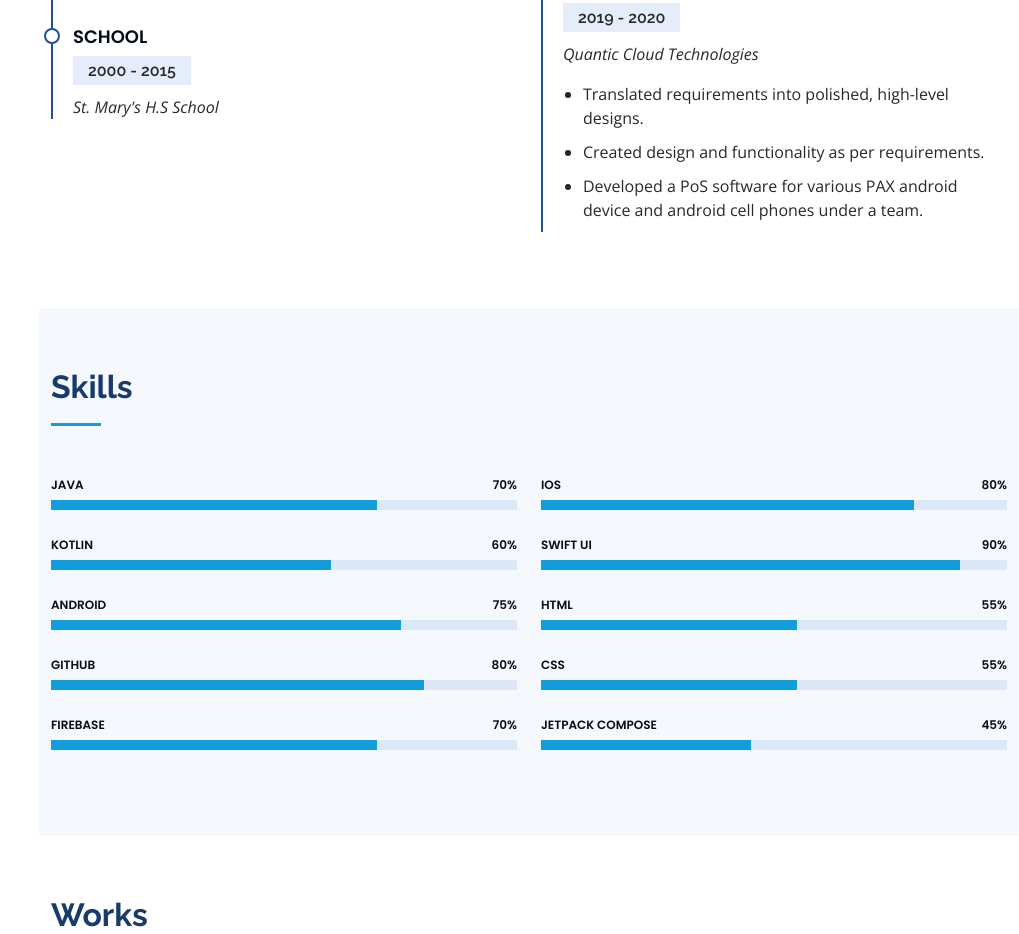
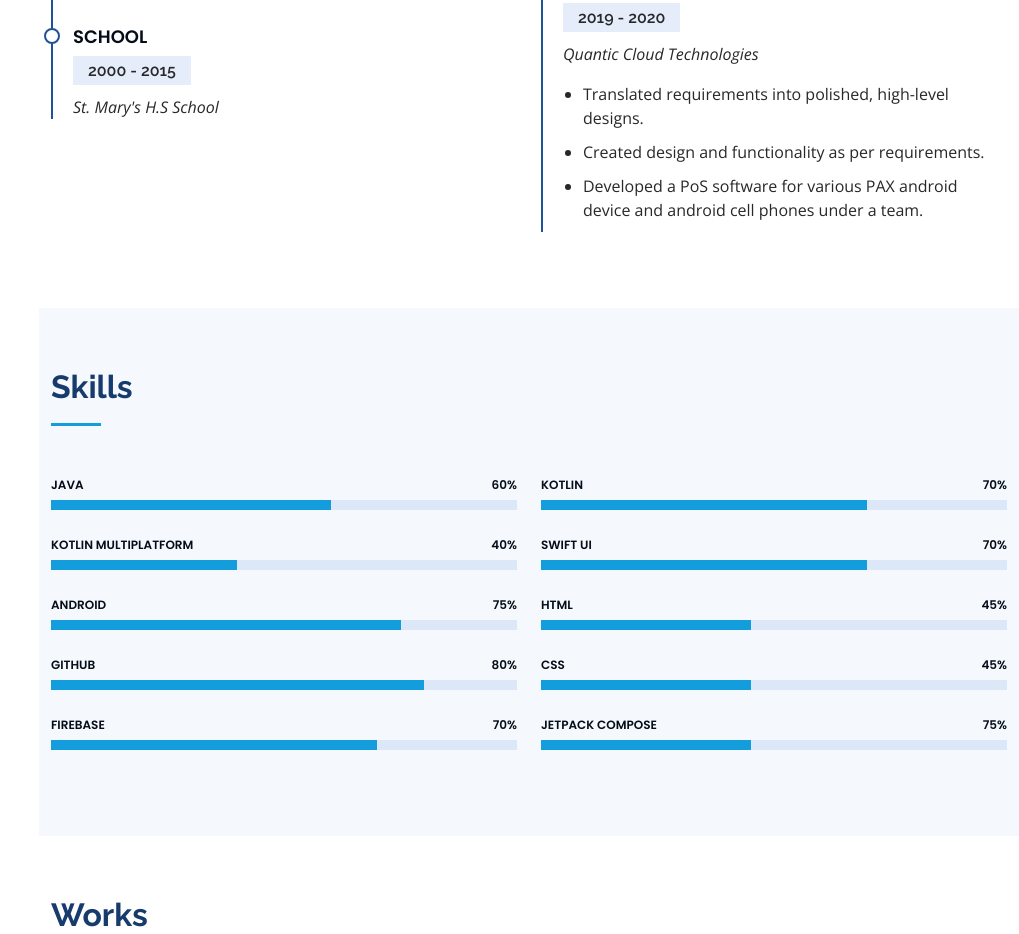
Before and after one commit to sjainTongya/myPortfolio, a plain HTML site: page index.html in a window 1280 px wide. Shown: the part 1436-2370 px from the top of the page, without its empty margins (261-1280 px from the left). Drawn offline with nearby package versions, Linux system fonts and the light colour scheme; a script that the page names is missing; files whose address does not match are found by name.

Commit message:
Update index.html

```diff
--- a/index.html
+++ b/index.html
@@ -51,21 +51,21 @@
             <div class="social-links mt-3 text-center">
                 <!--          <a href="#" class="twitter"><i class="bx bxl-twitter"></i></a>-->
                 <!--          <a href="#" class="facebook"><i class="bx bxl-facebook"></i></a>-->
-                <a href="#" class="phone"><i class="bx bxs-phone"></i></a>
+                <a href="#8839331967" class="phone"><i class="bx bxs-phone"></i></a>
                 <a href="https://www.instagram.com/shraddha___jain/" class="instagram"><i class="bx bxl-instagram"></i></a>
-                <a href="#" class="google-plus"><i class="bx bxl-skype"></i></a>
-                <a href="#" class="linkedin"><i class="bx bxl-linkedin"></i></a>
+                <a href="#live:shraddhatongya97" class="google-plus"><i class="bx bxl-skype"></i></a>
+                <a href="https://www.linkedin.com/in/shraddha-jain-010001011/" class="linkedin"><i class="bx bxl-linkedin"></i></a>
             </div>
         </div>
 
         <nav id="navbar" class="nav-menu navbar">
             <ul>
                 <li><a href="#hero" class="nav-link scrollto active"><i class="bx bx-home"></i> <span>Home</span></a></li>
-                <li><a href="#about" class="nav-link scrollto"><i class="bx bx-user"></i> <span>Summary</span></a></li>
-                <li><a href="#portfolio" class="nav-link scrollto"><i class="bx bx-book-content"></i> <span>Portfolio</span></a></li>
-                <li><a href="#works" class="nav-link scrollto"><i class="bx bx-server"></i> <span>Services</span></a></li>
-                <li><a href="#contact" class="nav-link scrollto"><i class="bx bx-envelope"></i> <span>Contact</span></a></li>
-                <li><a href="#resume" class="nav-link scrollto"><i class="bx bx-file-blank"></i> <span>Download Resume</span></a></li>
+                <li><a href="#resume" class="nav-link scrollto"><i class="bx bx-user"></i> <span>Summary</span></a></li>
+                <li><a href="#skills" class="nav-link scrollto"><i class="bx bx-book-content"></i> <span>Skills</span></a></li>
+                <li><a href="#facts" class="nav-link scrollto"><i class="bx bx-server"></i> <span>Services</span></a></li>
+<!--                <li><a href="#contact" class="nav-link scrollto"><i class="bx bx-envelope"></i> <span>Contact</span></a></li>-->
+                <li><a href="#about" class="nav-link scrollto"><i class="bx bx-file-blank"></i> <span>Download Resume</span></a></li>
             </ul>
         </nav><!-- .nav-menu -->
     </div>
@@ -180,16 +180,16 @@
                 <div class="col-lg-6" data-aos="fade-up">
 
                     <div class="progress">
-                        <span class="skill">Java<i class="val">70%</i></span>
+                        <span class="skill">Java<i class="val">60%</i></span>
                         <div class="progress-bar-wrap">
-                            <div class="progress-bar" role="progressbar" aria-valuenow="70" aria-valuemin="0" aria-valuemax="100"></div>
+                            <div class="progress-bar" role="progressbar" aria-valuenow="60" aria-valuemin="0" aria-valuemax="100"></div>
                         </div>
                     </div>
 
                     <div class="progress">
-                        <span class="skill">Kotlin<i class="val">60%</i></span>
+                        <span class="skill">Kotlin Multiplatform<i class="val">40%</i></span>
                         <div class="progress-bar-wrap">
-                            <div class="progress-bar" role="progressbar" aria-valuenow="60" aria-valuemin="0" aria-valuemax="100"></div>
+                            <div class="progress-bar" role="progressbar" aria-valuenow="40" aria-valuemin="0" aria-valuemax="100"></div>
                         </div>
                     </div>
 
@@ -219,35 +219,35 @@
                 <div class="col-lg-6" data-aos="fade-up" data-aos-delay="100">
 
                     <div class="progress">
-                        <span class="skill">IOS<i class="val">80%</i></span>
+                        <span class="skill">Kotlin<i class="val">70%</i></span>
                         <div class="progress-bar-wrap">
-                            <div class="progress-bar" role="progressbar" aria-valuenow="80" aria-valuemin="0" aria-valuemax="100"></div>
+                            <div class="progress-bar" role="progressbar" aria-valuenow="70" aria-valuemin="0" aria-valuemax="100"></div>
                         </div>
                     </div>
 
                     <div class="progress">
-                        <span class="skill">Swift Ui<i class="val">90%</i></span>
+                        <span class="skill">Swift Ui<i class="val">70%</i></span>
                         <div class="progress-bar-wrap">
-                            <div class="progress-bar" role="progressbar" aria-valuenow="90" aria-valuemin="0" aria-valuemax="100"></div>
+                            <div class="progress-bar" role="progressbar" aria-valuenow="70" aria-valuemin="0" aria-valuemax="100"></div>
                         </div>
                     </div>
 
                     <div class="progress">
-                        <span class="skill">HTML<i class="val">55%</i></span>
+                        <span class="skill">HTML<i class="val">45%</i></span>
                         <div class="progress-bar-wrap">
-                            <div class="progress-bar" role="progressbar" aria-valuenow="55" aria-valuemin="0" aria-valuemax="100"></div>
+                            <div class="progress-bar" role="progressbar" aria-valuenow="45" aria-valuemin="0" aria-valuemax="100"></div>
                         </div>
                     </div>
 
                     <div class="progress">
-                        <span class="skill">CSS<i class="val">55%</i></span>
+                        <span class="skill">CSS<i class="val">45%</i></span>
                         <div class="progress-bar-wrap">
-                            <div class="progress-bar" role="progressbar" aria-valuenow="55" aria-valuemin="0" aria-valuemax="100"></div>
+                            <div class="progress-bar" role="progressbar" aria-valuenow="45" aria-valuemin="0" aria-valuemax="100"></div>
                         </div>
                     </div>
 
                     <div class="progress">
-                        <span class="skill">JetPack Compose<i class="val">45%</i></span>
+                        <span class="skill">JetPack Compose<i class="val">75%</i></span>
                         <div class="progress-bar-wrap">
                             <div class="progress-bar" role="progressbar" aria-valuenow="45" aria-valuemin="0" aria-valuemax="100"></div>
                         </div>
@@ -309,6 +309,7 @@
         </div>
     </section>
     <!-- ======= Contact Section ======= -->
+
     <!-- <section id="contact" class="contact">
          <div class="container">
 
```
